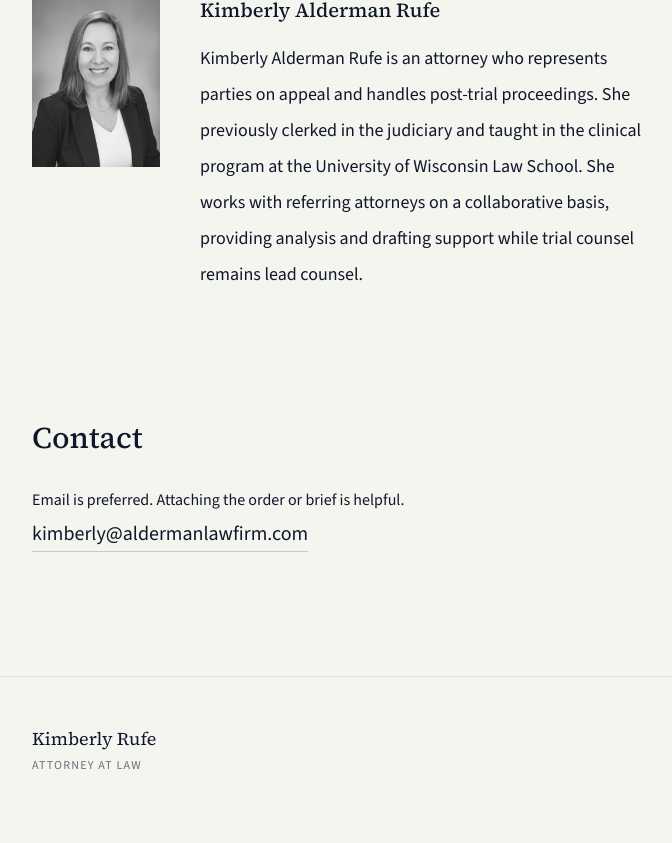
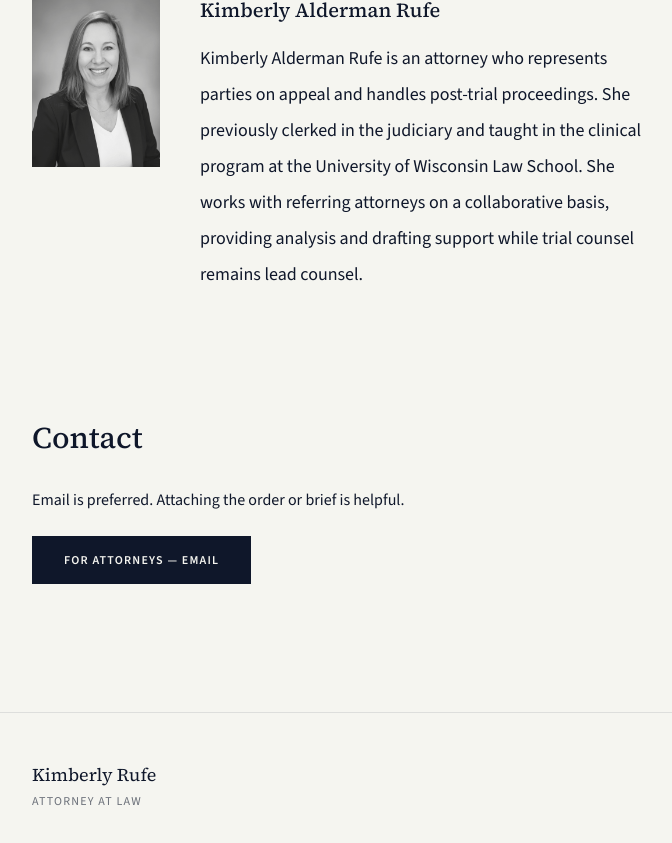
Before and after one commit to eastwoodops/attorney-profile, a Next.js app: page / in a window 1280 px wide. Shown: the part 2745-3588 px from the top of the page, without its empty margins (296-968 px from the left). Built offline with nearby package versions, Linux system fonts and the light colour scheme.

Commit message:
fix: Remove exposed email from Contact section, use modal trigger button instead

```diff
--- a/app/page.tsx
+++ b/app/page.tsx
@@ -218,9 +218,14 @@ export default function Home() {
             Contact
           </h2>
 
-          <div className="space-y-4">
-            <p className="text-base text-oxford mb-2">Email is preferred. Attaching the order or brief is helpful.</p>
-            <ObfuscatedEmail className="text-xl text-oxford hover:text-bronze transition-colors border-b border-oxford/20 pb-1" />
+          <div className="space-y-6">
+            <p className="text-base text-oxford">Email is preferred. Attaching the order or brief is helpful.</p>
+            <button
+              onClick={() => setIsModalOpen(true)}
+              className="inline-block bg-oxford text-paper px-8 py-4 text-xs uppercase tracking-widest font-bold hover:bg-bronze transition-colors text-center"
+            >
+              For Attorneys — Email
+            </button>
           </div>
         </section>
 
```
